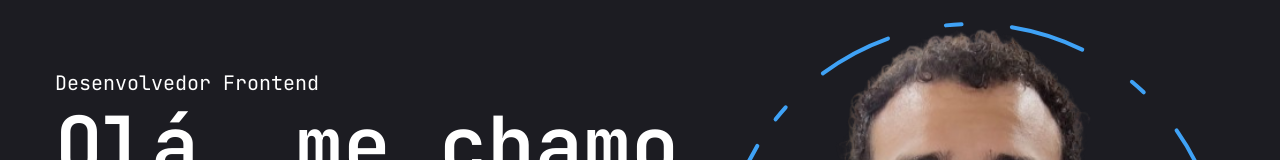
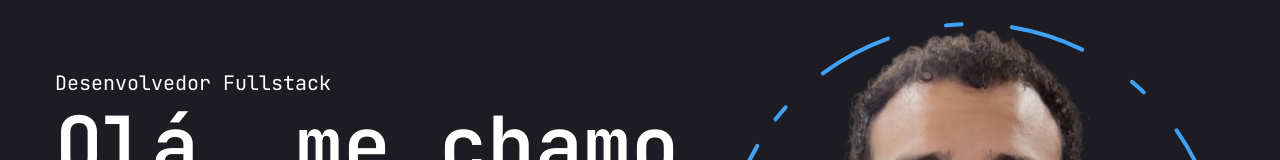
Before and after one commit to JoaoGomesss/portfolio, a Next.js app: page / in a window 1280 px wide. Shown: the part 151-311 px from the top of the page. Built offline with nearby package versions, Linux system fonts and the light colour scheme.

Commit message:
fix: upload tags content

```diff
--- a/app/page.jsx
+++ b/app/page.jsx
@@ -1,4 +1,3 @@
-import { Button } from "@/components/ui/button";
 import { FiDownload } from "react-icons/fi";
 
 import Socials from "@/components/Socials";
@@ -19,7 +18,7 @@ const Home = () => {
           xl:pb-24"
         >
           <div className="text-center xl:text-left order-2 xl:order-none">
-            <span className="text-xl">Desenvolvedor Frontend</span>
+            <span className="text-xl">Desenvolvedor Fullstack</span>
             <h1 className="h1 mb-6">
               Olá, me chamo
               <br /> <span className="text-accent">João Gomes</span>
--- a/app/sobre/page.jsx
+++ b/app/sobre/page.jsx
@@ -31,7 +31,7 @@ const about = {
 const experience = {
   title: "Experiência",
   description:
-    "Sou desenvolvedor frontend com experiência como freelancer desde 2023 e fui estagiário em empresas como Moura Dubeux, Ventana, e CSC, desenvolvendo habilidades em projetos diversificados e colaborando em equipes multidisciplinares.",
+    "Sou desenvolvedor fullstack com experiência como freelancer desde 2023 e fui estagiário em empresas como Moura Dubeux, Ventana, e CSC, desenvolvendo habilidades em projetos diversificados e colaborando em equipes multidisciplinares.",
   items: [
     {
       company: "-",
@@ -87,7 +87,7 @@ const education = {
 const skills = {
   title: "Habilidades",
   description:
-    "Como desenvolvedor frontend, adquiri habilidades essenciais através de projetos reais utilizando tecnologias requisitadas pelo mercado, como React, TypeScript, Next, entre outras. Minha experiência abrange design responsivo, otimização de desempenho e colaboração eficaz.",
+    "Como desenvolvedor fullstack, adquiri habilidades essenciais através de projetos reais utilizando tecnologias requisitadas pelo mercado, como React, TypeScript, Next, entre outras. Minha experiência abrange design responsivo, otimização de desempenho e colaboração eficaz.",
   skillList: [
     {
       icon: <FaHtml5 />,
```
